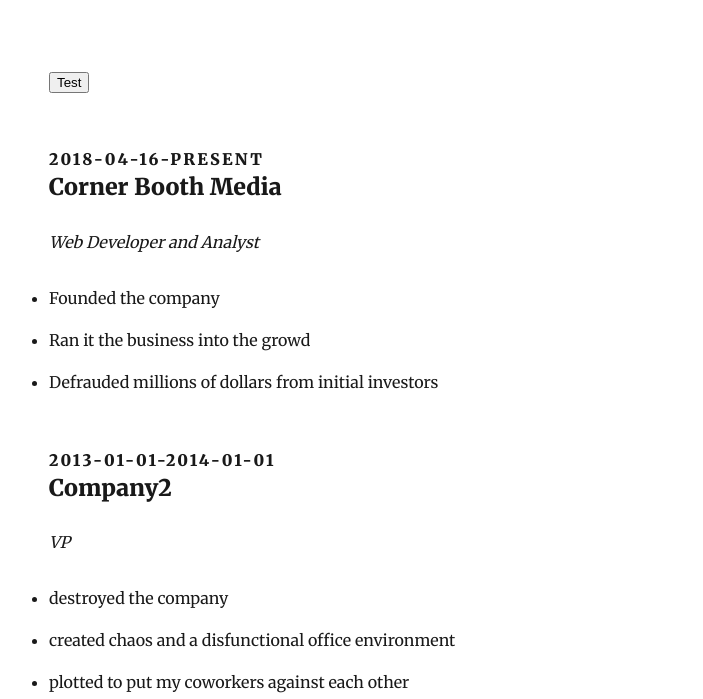
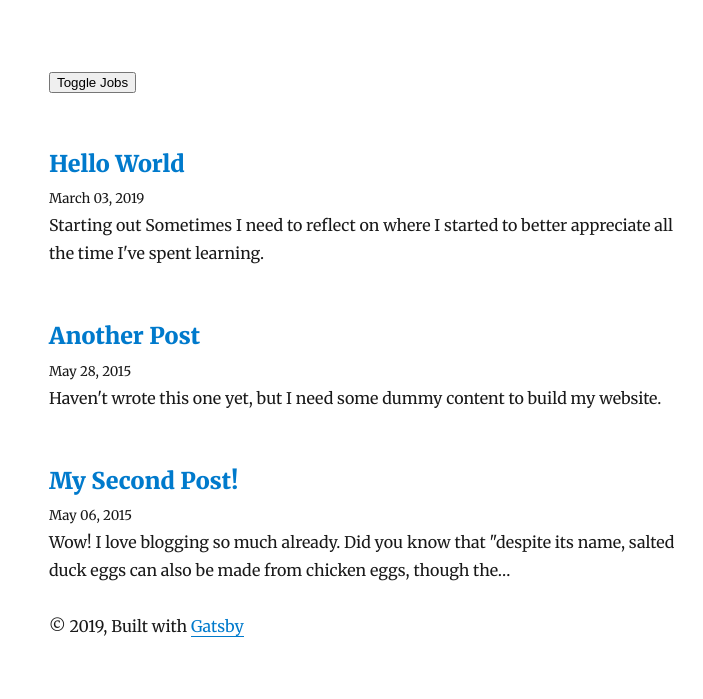
Before and after one commit to alex-love/alex-love.github.io, a Gatsby site: page / in a window 1280 px wide. Shown: the part 311-1010 px from the top of the page, without its empty margins (276-979 px from the left). Built offline with nearby package versions, Linux system fonts and the light colour scheme; Gatsby itself is replaced by a stand-in of ours; some packages are replaced by stand-ins of ours.

Commit message:
convert stateless function components to classes

```diff
--- a/src/components/jobs.js
+++ b/src/components/jobs.js
@@ -12,11 +12,14 @@ import { rhythm } from "../utils/typography"
 //import custom react components
 import DateRange from "./DateRange"
 
-function Job(props){
+class Job extends React.Component{
+    constructor(props){
+        super(props)
+    }
+    render(){
     const {work} = props
     return (
      <div>
-         <button>Test</button>
        {work.map( (job) => {
            const {company, position, startDate, endDate, highlights, isCurrentJob} = job;
            return(
@@ -35,11 +38,10 @@ function Job(props){
      </div>
     );
 }
+}
 
-function Jobs(props) {
-    console.log(props)
-
-
+class Jobs extends React.Component {
+    render(){
   return (
     <StaticQuery
       query={jobQuery}
@@ -60,6 +62,7 @@ function Jobs(props) {
       }}
     />
   )
+    }
 }
 
 const jobQuery = graphql`
--- a/src/pages/index.js
+++ b/src/pages/index.js
@@ -8,6 +8,16 @@ import SEO from "../components/seo"
 import { rhythm } from "../utils/typography"
 
 class BlogIndex extends React.Component {
+  constructor(props){
+    super(props)
+    this.state = {isVisible: true}
+    this.toggleJobs = this.toggleJobs.bind(this)
+  }
+
+  toggleJobs(){
+    this.setState({isVisible: !isVisible})
+  }
+
   render() {
     const { data } = this.props
     const siteTitle = data.site.siteMetadata.title
@@ -20,7 +30,8 @@ class BlogIndex extends React.Component {
           keywords={[`blog`, `gatsby`, `javascript`, `react`]}
         />
         <Bio />
-        <Jobs />
+        <button onClick={this.toggleJobs}>Toggle Jobs</button>
+        {this.isVisible? <Jobs /> : null }
         {posts.map(({ node }) => {
           const title = node.frontmatter.title || node.fields.slug
           return (
```
Also changed, not shown: content/assets/profile-pic.jpg.
